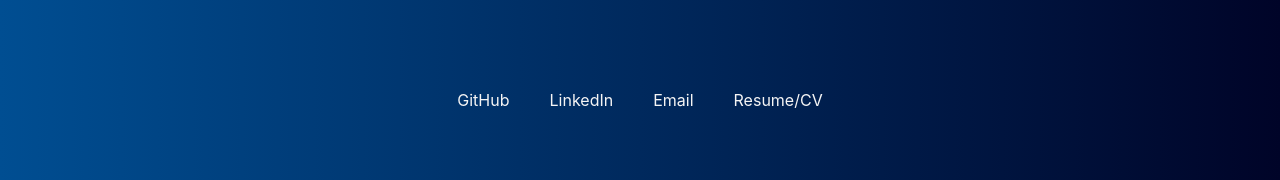
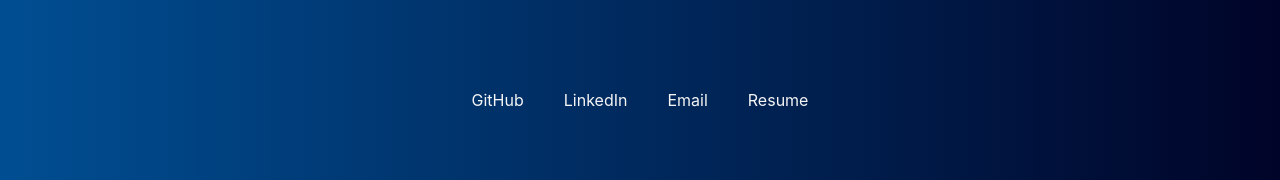
Before and after one commit to Kneesal/nisals-portfolio-website, a React (Create React App) app: page / in a window 1280 px wide. Shown: the part 4250-4430 px from the top of the page. Built offline with nearby package versions, Linux system fonts and the light colour scheme.

Commit message:
re-worded cotnact Component

```diff
--- a/src/Component/Contact/ContactMe.js
+++ b/src/Component/Contact/ContactMe.js
@@ -2,14 +2,15 @@ import React from "react";
 import './contact.css'
 
 const ContactMe = () => {
+
   return (
-    <div className="contactbar">
+    <div className="contactbar" >
       <h1 style = {{ paddingBottom: '3em'}} >Contact Me</h1>
       <ul className="footer" style = {{ paddingBottom: '5rem'}}>
         <li className="footer items">GitHub</li>
         <li className="footer items">LinkedIn</li>
         <li className="footer items">Email</li>
-        <li className="footer items">Resume/CV</li>
+        <li className="footer items">Resume</li>
       </ul>
     </div>
   );
--- a/src/Component/Projects/project.css
+++ b/src/Component/Projects/project.css
@@ -8,7 +8,7 @@
     padding-bottom: 13rem;
 }
 
-.description-wrapper{
+/* .description-wrapper{
 
 }
 
@@ -25,4 +25,4 @@ and (max-width: 812px)
 and (-webkit-min-device-pixel-ratio: 3) {
 
 
-  }
+  } */
```
